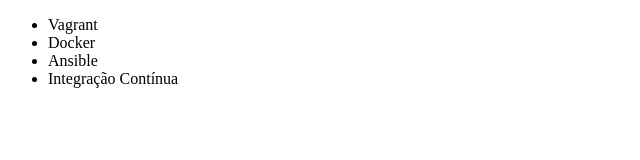
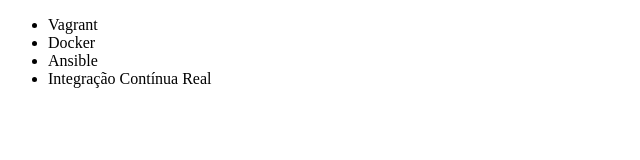
Before and after one commit to hal00010001/git-teste, a plain HTML site: page index.html in a window 1280 px wide. Shown: the full height of the page, 0-640 px from the left. Drawn offline with Linux system fonts and the light colour scheme.

Commit message:
real adicionado no curso

```diff
--- a/index.html
+++ b/index.html
@@ -11,7 +11,7 @@
         <li>Vagrant</li>
         <li>Docker</li>
         <li>Ansible</li>
-        <li>Integração Contínua</li>
+        <li>Integração Contínua Real</li>
     </ul>
 </body>
 </html>
```
